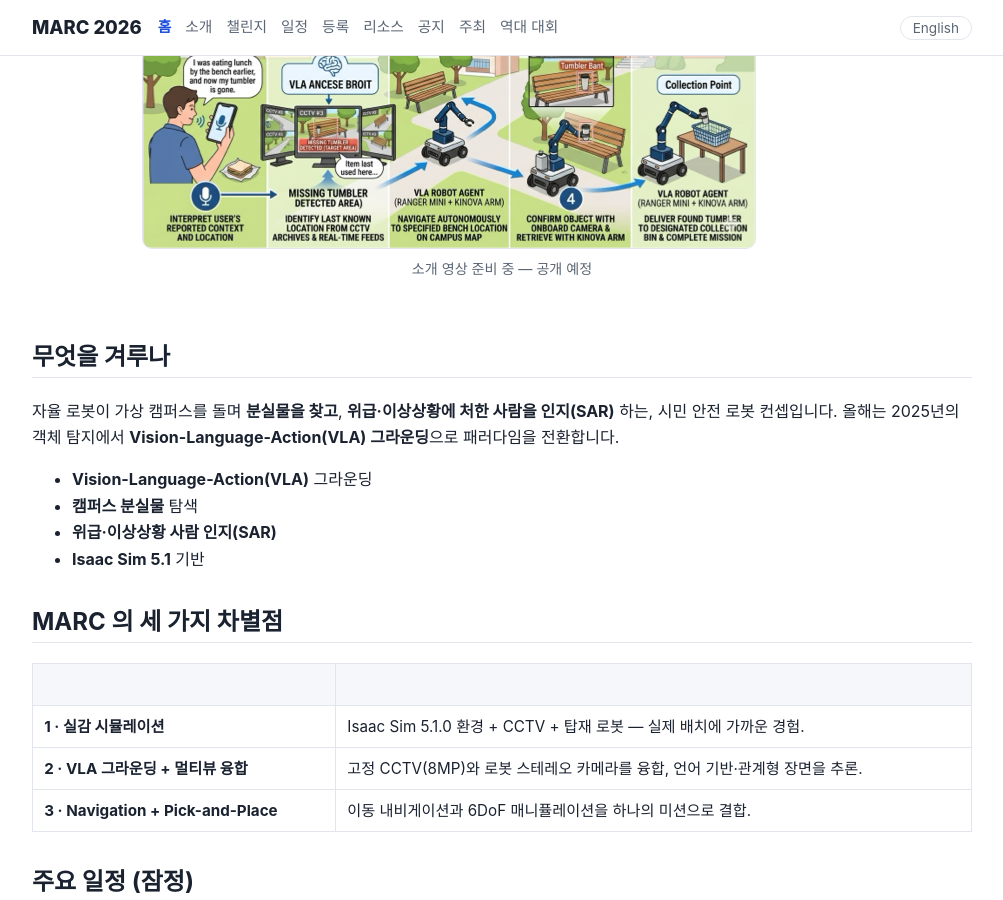
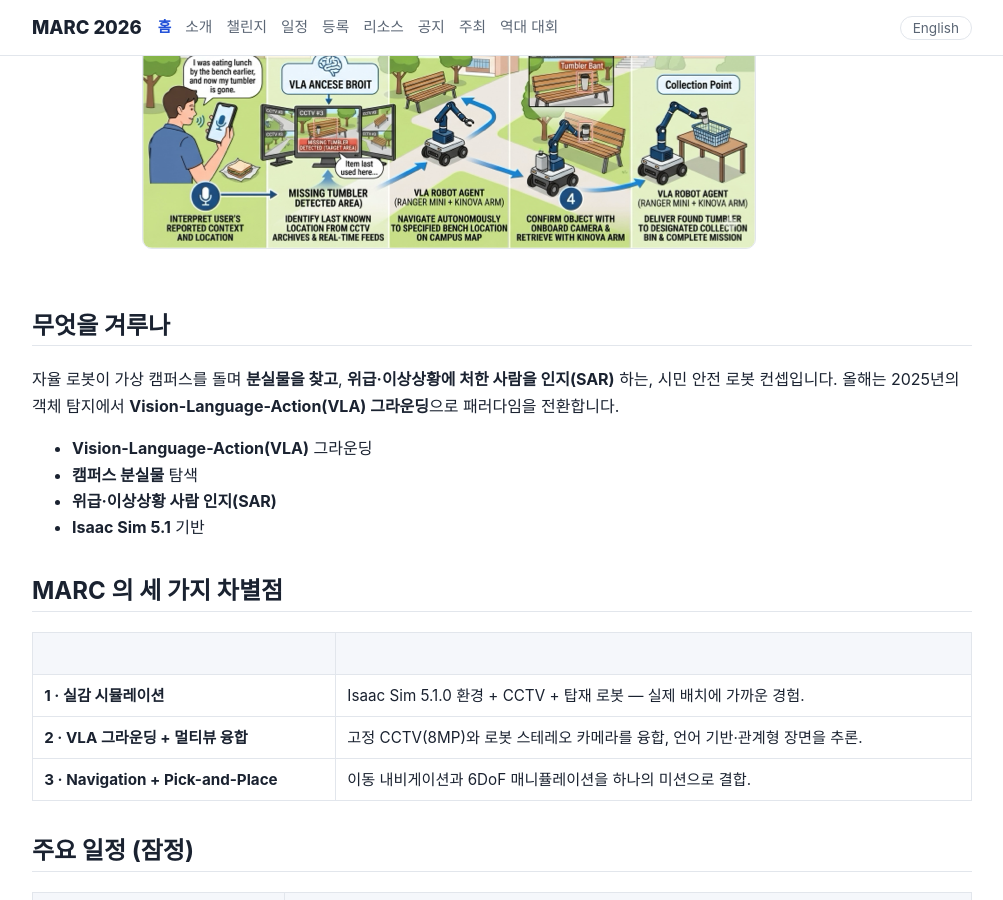
Before and after one commit to marc-challenge/marc-challenge.github.io, a Jekyll site: the page built from _ko/index.md, in a window 1280 px wide and 900 px high, scrolled down 576 px. Shown: the whole window, without its empty margins (138-1141 px from the left). Built offline with Jekyll 4.4.1, drawn with Linux system fonts in a browser that asks for light colours.

Commit message:
fix(home): 소개 미디어 placeholder 캡션 제거(상단 공지와 중복 방지)

```diff
--- a/_data/media.yml
+++ b/_data/media.yml
@@ -22,8 +22,8 @@
   autoplay: false                               # 영상 단계: 음소거 + 사용자 제어 권장(접근성)
   muted: true
   href: /en/about/                              # placeholder 단계 임시 연결(영상 단계엔 "")
-  caption_en: "Intro video coming soon"
-  caption_ko: "소개 영상 준비 중 — 공개 예정"
+  caption_en: ""                                # 본문 캡션 비활성(상단 season-banner 와 중복 방지). 영상 교체 시에도 빈 값 유지
+  caption_ko: ""
 
 # ── (선택) 챌린지 개요 미디어 슬롯 — 동일 추상화 재사용 예시 ──
 challenge_overview:
```
